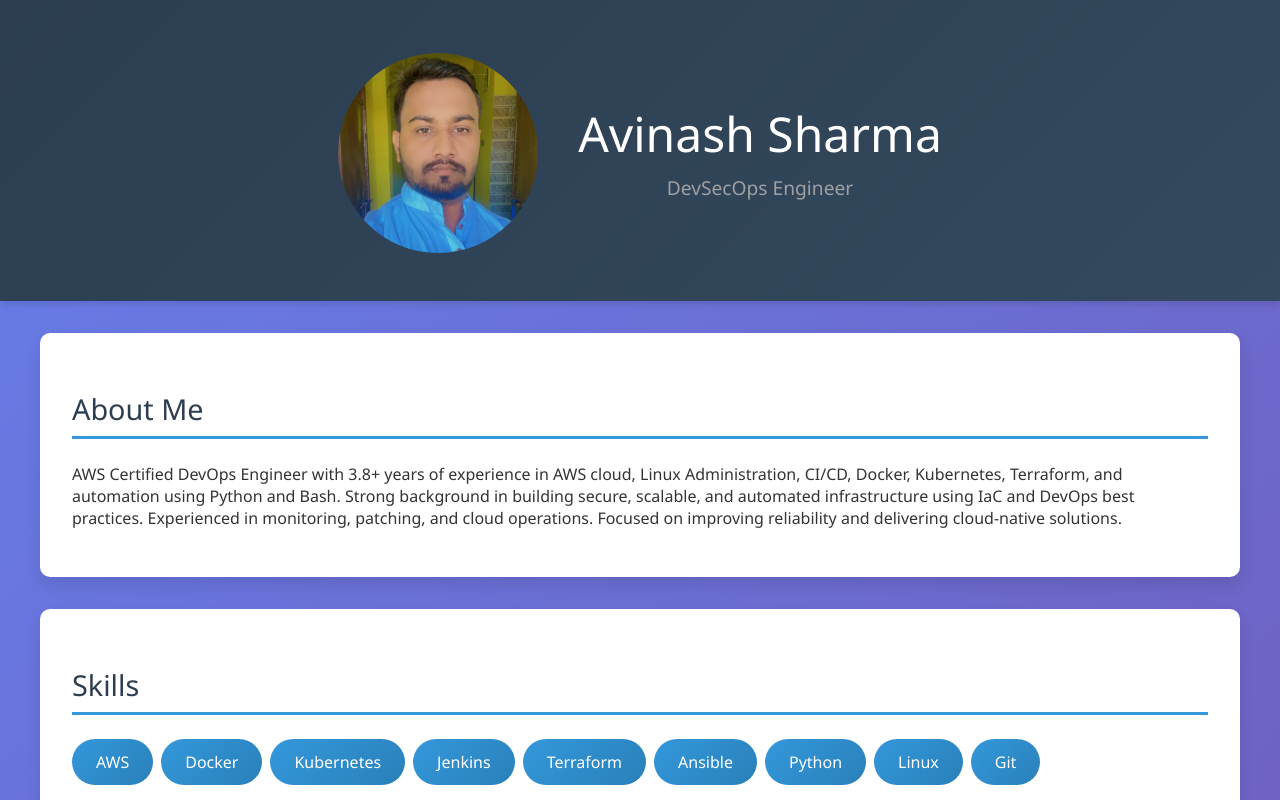
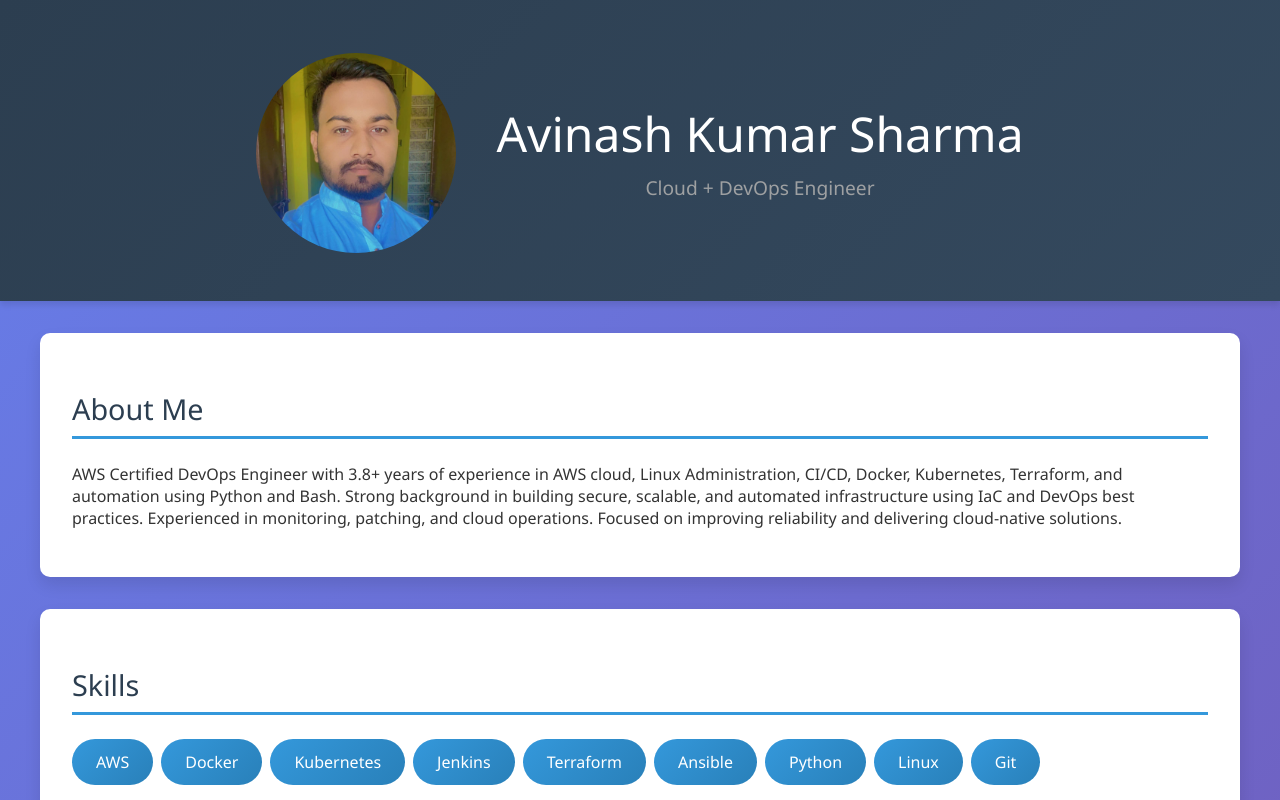
Before and after one commit to avinash-sharma-121/react-testing-with-jenkins, a React (Create React App) app: page / in a window 1280 px wide. Shown: the top 800 px of the page. Built offline with nearby package versions, Linux system fonts and the light colour scheme.

Commit message:
git webhook testing

```diff
--- a/src/App.js
+++ b/src/App.js
@@ -12,8 +12,8 @@ function App() {
   />
 
   <div className="profile-details">
-    <h1>Avinash Sharma</h1>
-    <p>DevSecOps Engineer</p>
+    <h1>Avinash Kumar Sharma</h1>
+    <p>Cloud + DevOps Engineer</p>
 
   </div>
 </header>
```
